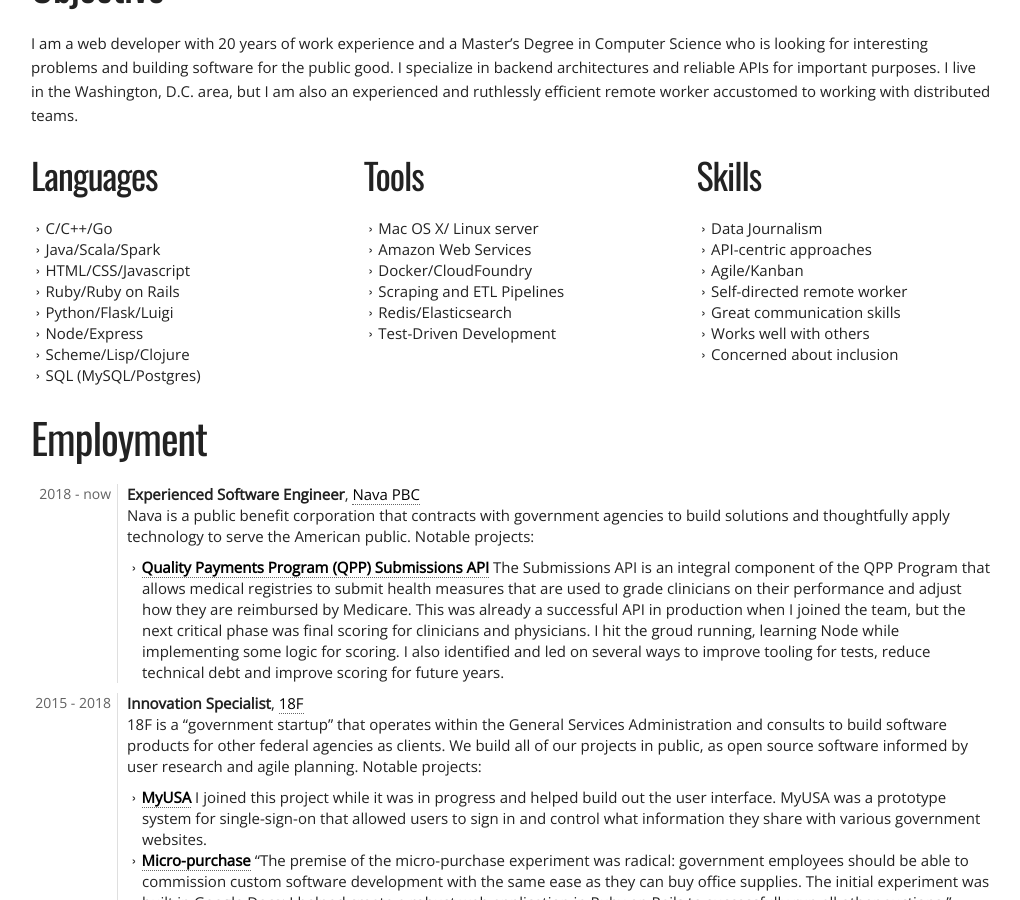
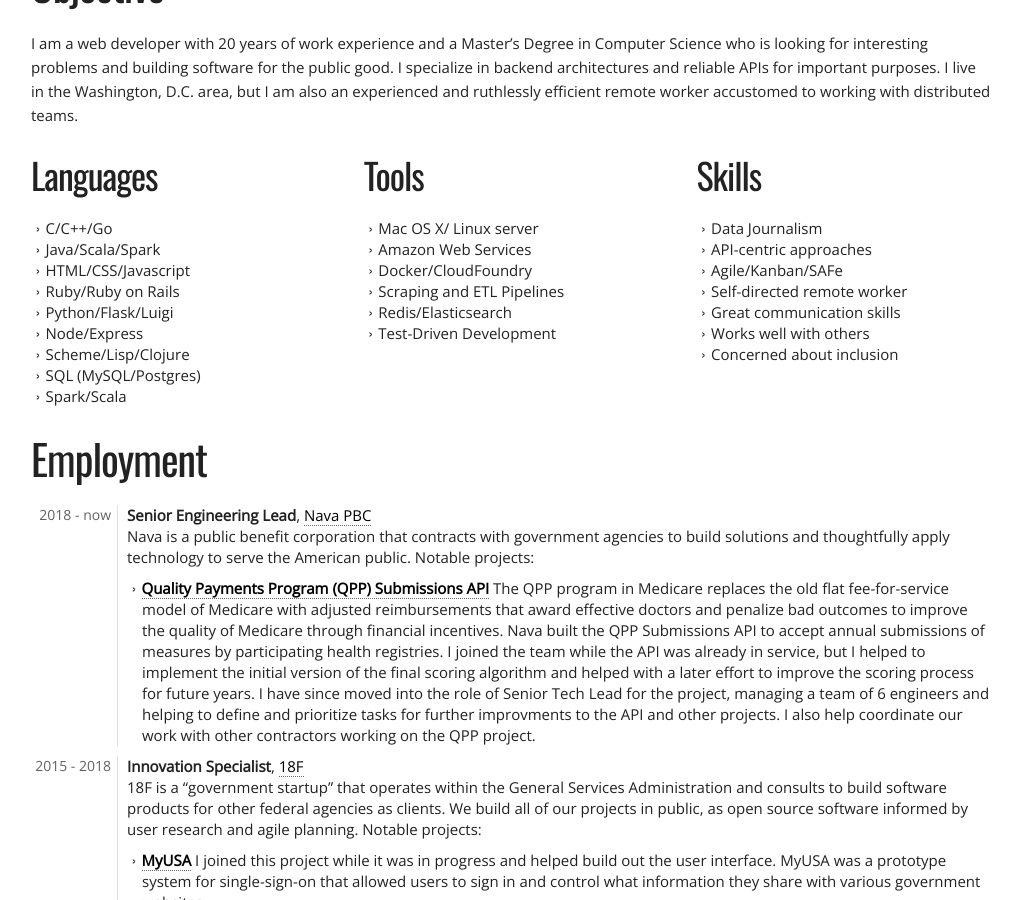
Before and after one commit to harrisj/harrisj.github.io, a Jekyll site: the page built from index.html, in a window 1280 px wide and 900 px high, scrolled down 273 px. Shown: the whole window, without its empty margins (129-1149 px from the left). Built offline with Jekyll 4.4.1, drawn with Linux system fonts in a browser that asks for light colours; nearby versions of some CDN libraries.

Commit message:
Updating to reflect new status on QPP

```diff
--- a/_data/cv.yml
+++ b/_data/cv.yml
@@ -21,7 +21,7 @@
 career:
   - company: Nava PBC
     link: https://www.navapbc.com/
-    title: Experienced Software Engineer
+    title: Senior Engineering Lead
     start: 2018
     end: now
     description: >
@@ -32,16 +32,21 @@
       - title: Quality Payments Program (QPP) Submissions API
         link: https://qpp.cms.gov/developers
         description: >-
-          The Submissions API is an integral component of the QPP Program
-          that allows medical registries to submit health measures
-          that are used to grade clinicians on their performance and
-          adjust how they are reimbursed by Medicare.  This was
-          already a successful API in production when I joined the
-          team, but the next critical phase was final scoring for
-          clinicians and physicians. I hit the groud running, learning
-          Node while implementing some logic for scoring. I also
-          identified and led on several ways to improve tooling for
-          tests, reduce technical debt and improve scoring for future years.
+          The QPP program in Medicare replaces the old flat
+          fee-for-service model of Medicare with adjusted
+          reimbursements that award effective doctors and penalize bad
+          outcomes to improve the quality of Medicare through
+          financial incentives. Nava built the QPP Submissions API to
+          accept annual submissions of measures by participating
+          health registries. I joined the team while the API was
+          already in service, but I helped to implement the initial
+          version of the final scoring algorithm and helped with a
+          later effort to improve the scoring process for future
+          years. I have since moved into the role of Senior Tech Lead
+          for the project, managing a team of 6 engineers and helping
+          to define and prioritize tasks for further improvments to
+          the API and other projects. I also help coordinate our work
+          with other contractors working on the QPP project.
   - company: 18F
     link: https://18f.gsa.gov/
     title: Innovation Specialist
@@ -170,6 +175,7 @@
     - Node/Express
     - Scheme/Lisp/Clojure
     - SQL (MySQL/Postgres)
+    - Spark/Scala
   tools:
     - Mac OS X/ Linux server
     - Amazon Web Services
@@ -180,7 +186,7 @@
   creative:
     - Data Journalism
     - API-centric approaches
-    - Agile/Kanban
+    - Agile/Kanban/SAFe
     - Self-directed remote worker
     - Great communication skills
     - Works well with others
```
